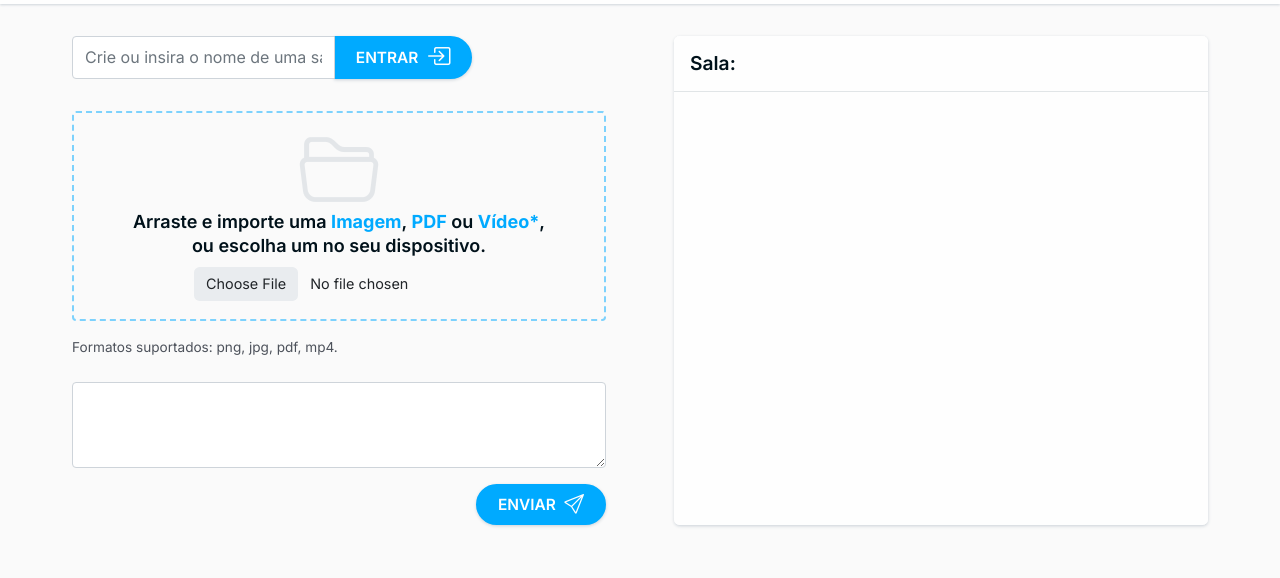
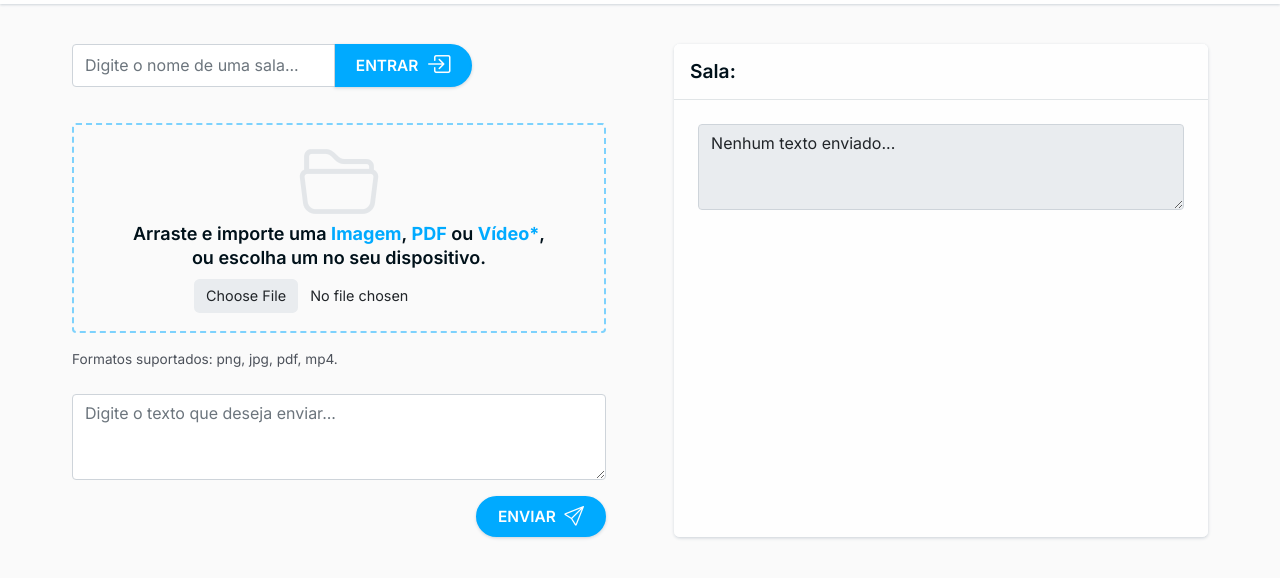
Before and after one commit to Willianwg/transferData, a website with bundled scripts: page src/public/index.html in a window 1280 px wide. Both pictures are taken after a click on the button "ENTRAR". Shown: the part 48-626 px from the top of the page. Built offline with nearby package versions, Linux system fonts and the light colour scheme; no server answers.

Commit message:
Estilização da área de arquivos enviados e exibição do display de texto

```diff
--- a/src/public/index.html
+++ b/src/public/index.html
@@ -25,8 +25,8 @@
                 <div class="form__room">
                     <div class="input-group">
                         <input id="room" class="form-control" type="text"
-                               placeholder="Crie ou insira o nome de uma sala..."
-                               aria-label="Crie ou insira o nome de uma sala..."
+                               placeholder="Digite o nome de uma sala..."
+                               aria-label="Digite o nome de uma sala..."
                                aria-describedby="join-btn"
                         >
                         <button id="join-btn" class="button-primary" type="button">
@@ -47,7 +47,9 @@
                     </div>
                     <span class="form__files-notes">Formatos suportados: png, jpg, pdf, mp4.</span>
                     <div class="input-group">
-                        <textarea id='contentInput' class="form-control" rows="3"></textarea>
+                        <textarea id='contentInput' class="form-control" rows="3"
+                                  placeholder="Digite o texto que deseja enviar..."
+                        ></textarea>
                     </div>
                     <button id="apply-btn" class="button-primary">
                         <span>Enviar</span>
@@ -61,8 +63,10 @@
                         <span id="roomName">Entre ou Crie uma Sala para Importar...</span>
                     </h2>
                     <div class="sent-files">
-                        <div id="imageDiv"></div>
-                        <div id="text"></div>
+                        <div id="imageDiv" class="sent-files__files"></div>
+                        <div class="sent-files__text">
+                            <textarea id="text" class="form-control" rows="3" disabled="on" readonly></textarea>
+                        </div>
                     </div>
                 </div>
             </div>
--- a/src/public/scripts/handleJoin.js
+++ b/src/public/scripts/handleJoin.js
@@ -3,6 +3,7 @@ export default function handleJoin(event,socket,roomInput,user, imageDiv, text,
     socket.emit('join', roomInput.value);
     user.changeRoom(roomInput.value);
     imageDiv.innerHTML = '';
-    text.innerText = '';
+    text.innerText = 'Nenhum texto enviado...';
+    text.style.display = 'flex';
     roomName.innerHTML = roomInput.value;
 }
--- a/src/public/styles/styles.css
+++ b/src/public/styles/styles.css
@@ -22,7 +22,7 @@ html {
     padding: 0;
     box-sizing: border-box;
     scrollbar-width: thin;
-    scrollbar-color: var(--gray-200) transparent;
+    scrollbar-color: var(--gray-300) transparent;
 }
 
 body {
@@ -44,7 +44,7 @@ a {
 }
 
 ::-webkit-scrollbar-thumb {
-    background: var(--gray-200);
+    background: var(--gray-300);
     border-radius: 50rem;
 }
 
@@ -134,7 +134,7 @@ header {
 }
 
 main, section, footer {
-    padding: 2rem 4.5rem;
+    padding: 2.5rem 4.5rem;
 }
 
 main {
@@ -150,7 +150,7 @@ main {
     flex-direction: column;
     justify-content: center;
     align-items: flex-start;
-    gap: 2rem;
+    gap: 2.25rem;
 }
 
 .form__room {
@@ -287,17 +287,37 @@ main {
 .room .sent-files {
     display: flex;
     flex-direction: column;
-    justify-content: center;
-    align-items: flex-start;
-    padding: 2rem;
+    padding: 1.5rem;
+    width: 100%;
 }
 
-.room .sent-files div {
-    z-index: 2;
+.room .sent-files__files {
+    display: flex;
+    flex-direction: row;
+    justify-content: center;
+    align-items: center;
+    width: 100%;
+}
+
+.sent-files__files > img,
+.sent-files__files > iframe {
+    object-fit: contain;
+    object-position: center top;
+    max-height: 14rem;
+    margin-bottom: 1.25rem;
+    width: 100%;
+}
+
+.room .sent-files__text > textarea {
+    display: none;
 }
 
 
 @media screen and (max-width: 1100px) {
+    .form {
+        gap: 1.5rem;
+    }
+
     .form__room {
         width: 100%;
     }
@@ -315,6 +335,7 @@ main {
     }
 
     .form__files-dragdrop input {
+        font-size: 1rem;
         background: transparent;
         border: 0.1rem solid transparent;
         padding: 0;
```
